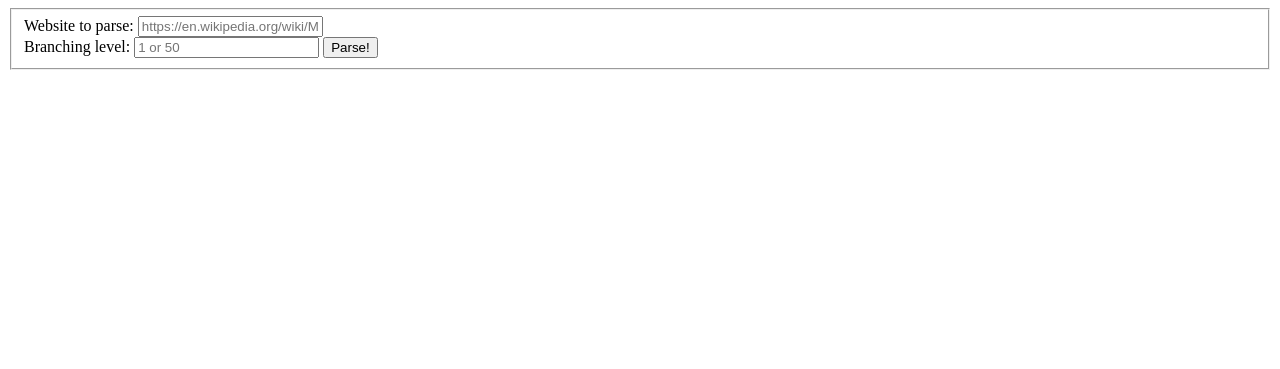
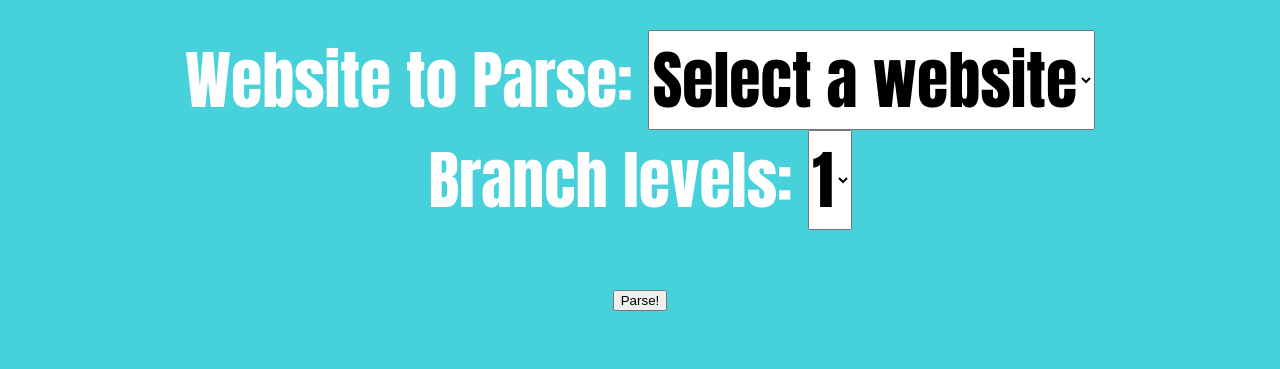
Before and after one commit to parthami/webTree, a website: page webserver/form.html in a window 1280 px wide. Drawn offline with Linux system fonts and the light colour scheme.

Commit message:
updated css and added dropdown instead of form

```diff
--- a/webserver/form.html
+++ b/webserver/form.html
@@ -1,15 +1,33 @@
 <!DOCTYPE html>
 <html>
+<style>
+    body {
+        background-color: #47d1da;
+        color: white;
+        font: 300 4em/150% Impact;
+        text-align: center;
+    }
+    select {
+        font: 300 1em/1% Impact;
+    }
+    fieldset {
+        border: 0;
+    }
+</style>
 <body>
 <form action="" method="post" enctype="multipart/form-data">
-    <fieldset>
-        <label for="website">Website to parse:</label>
-        <input type="text" id="website" name="website" placeholder="https://en.wikipedia.org/wiki/Main_Page" />
-        <br>
-        <label for="branch">Branching level:  </label>
-        <input type="text" id="branch" name="branch" placeholder="1 or 50" />
-        <input type="submit" value="Parse!" />
-    </fieldset>
+   <fieldset>
+       Website to Parse:
+       <select id ="website" name="website">
+           <option >Select a website</option>
+           <option value="https://en.wikipedia.org/wiki/Main_Page">Wikipedia</option>
+       </select>
+       <br>Branch levels:
+       <select id="branch" name="branch">
+           <option value="1">1</option>
+       </select>
+       <br> <input type="submit" value="Parse!" />
+   </fieldset>
 </form>
 </body>
 </html>
```
